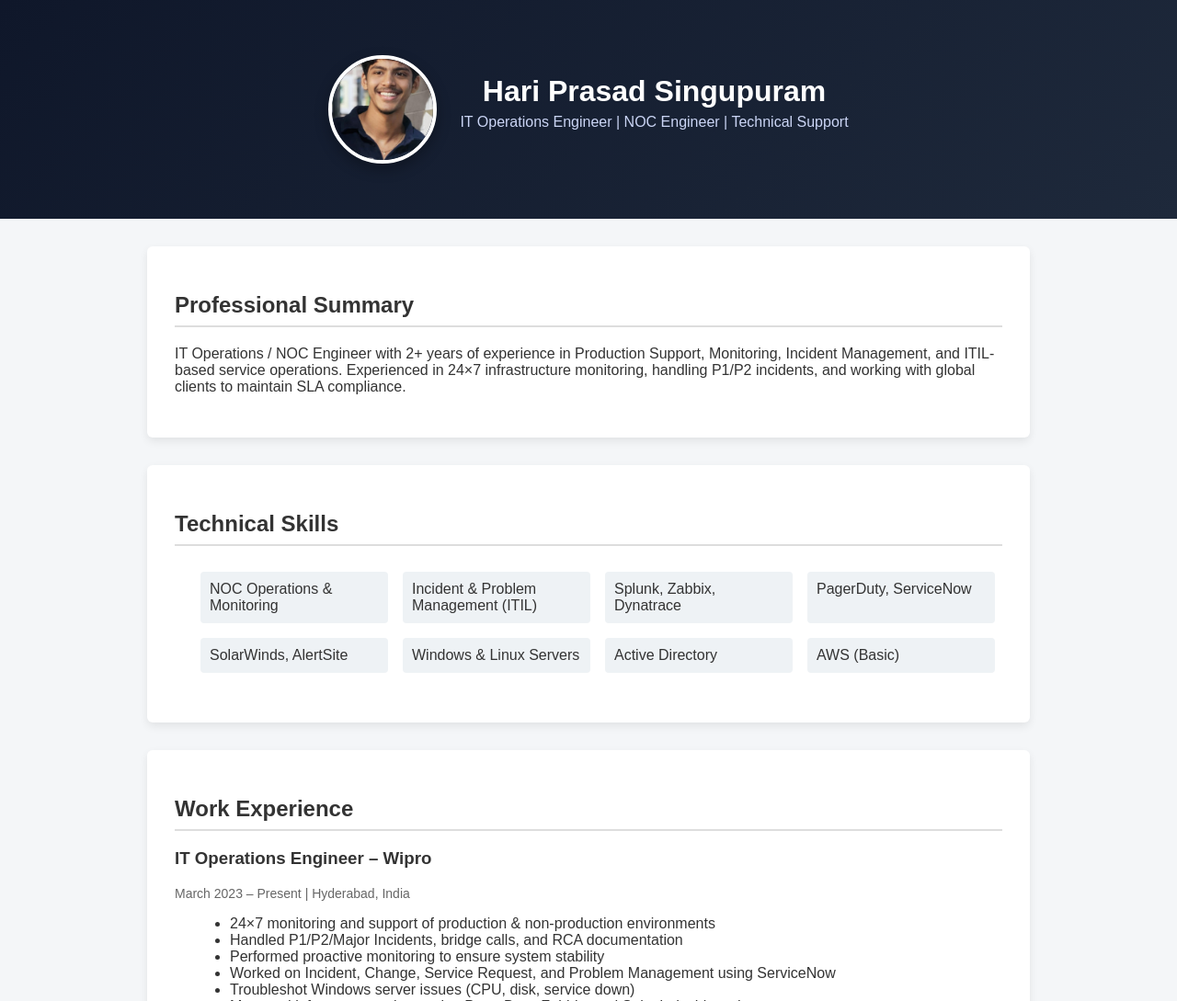
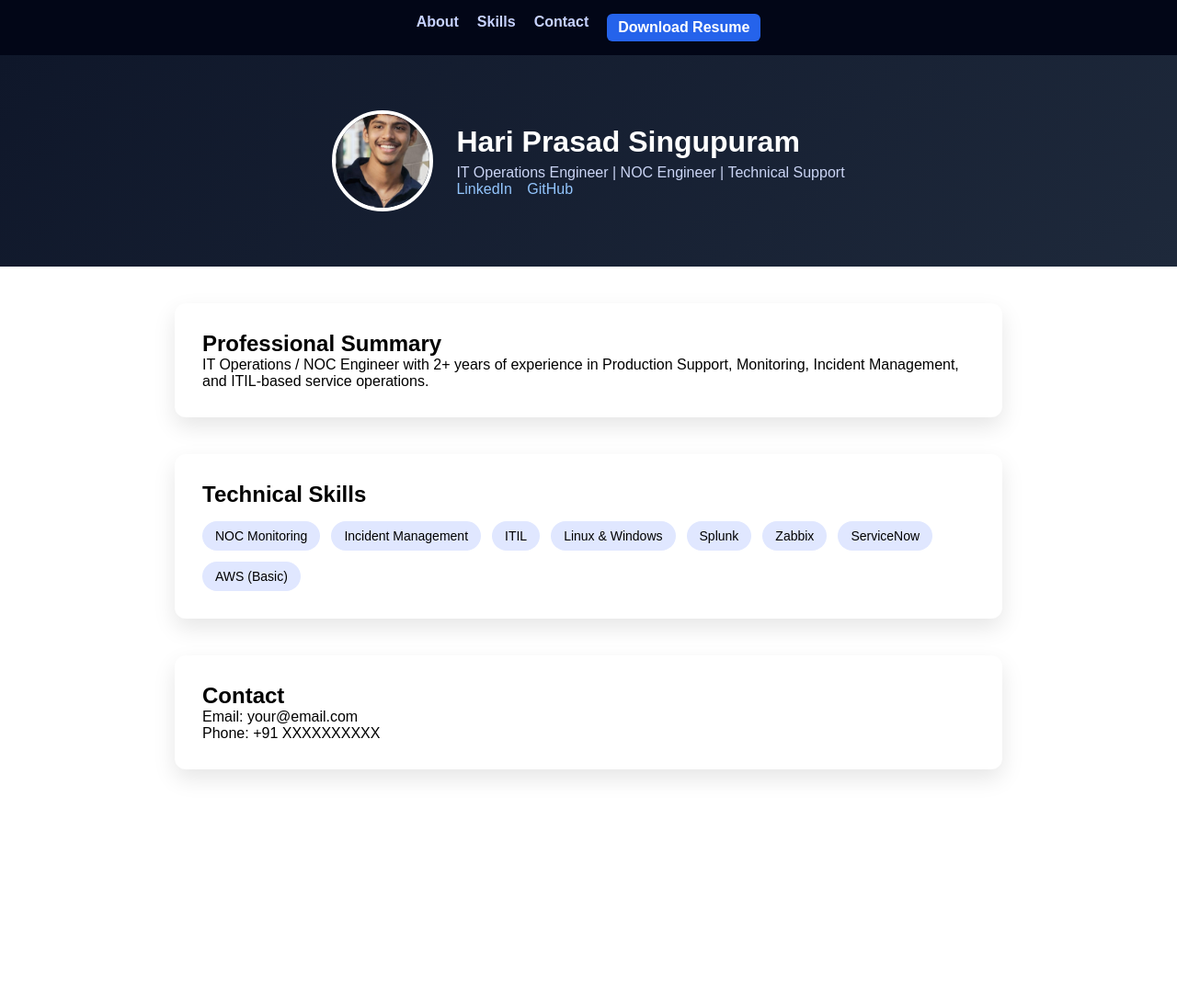
Before and after one commit to hariprasadsingupuram-lgtm/hariprasadsingupuram-lgtm.github.io, a plain HTML site: page index.html in a window 1280 px wide. Shown: the top 1089 px of the page at 92% size. After the commit the page ends 877 px from the top, so only its background shows below. Drawn offline with Linux system fonts and the light colour scheme.

Commit message:
Complete professional portfolio with full features

```diff
--- a/index.html
+++ b/index.html
@@ -7,7 +7,15 @@
 </head>
 <body>
 
-  <!-- HEADER / HERO SECTION -->
+<!-- NAVBAR -->
+<nav class="navbar">
+  <a href="#about">About</a>
+  <a href="#skills">Skills</a>
+  <a href="#contact">Contact</a>
+  <a href="resume.pdf" download class="resume-btn">Download Resume</a>
+</nav>
+
+<!-- HERO -->
 <header class="hero">
   <div class="hero-content">
     <img src="profile.jpg" alt="Hari Prasad Singupuram" class="profile-pic">
@@ -15,83 +23,43 @@
     <div class="hero-text">
       <h1>Hari Prasad Singupuram</h1>
       <p>IT Operations Engineer | NOC Engineer | Technical Support</p>
+
+      <div class="socials">
+        <a href="https://www.linkedin.com" target="_blank">LinkedIn</a>
+        <a href="https://github.com" target="_blank">GitHub</a>
+      </div>
     </div>
   </div>
 </header>
 
-
 <!-- ABOUT -->
-  <section class="card">
+<section id="about" class="card">
   <h2>Professional Summary</h2>
   <p>
     IT Operations / NOC Engineer with 2+ years of experience in Production Support,
     Monitoring, Incident Management, and ITIL-based service operations.
-      Experienced in 24×7 infrastructure monitoring, handling P1/P2 incidents,
-      and working with global clients to maintain SLA compliance.
   </p>
 </section>
 
 <!-- SKILLS -->
-  <section class="card">
+<section id="skills" class="card">
   <h2>Technical Skills</h2>
-    <ul class="skills">
-      <li>NOC Operations & Monitoring</li>
-      <li>Incident & Problem Management (ITIL)</li>
-      <li>Splunk, Zabbix, Dynatrace</li>
-      <li>PagerDuty, ServiceNow</li>
-      <li>SolarWinds, AlertSite</li>
-      <li>Windows & Linux Servers</li>
-      <li>Active Directory</li>
-      <li>AWS (Basic)</li>
-    </ul>
-  </section>
-
-  <!-- EXPERIENCE -->
-  <section class="card">
-    <h2>Work Experience</h2>
-    <h3>IT Operations Engineer – Wipro</h3>
-    <p class="date">March 2023 – Present | Hyderabad, India</p>
-
-    <ul>
-      <li>24×7 monitoring and support of production & non-production environments</li>
-      <li>Handled P1/P2/Major Incidents, bridge calls, and RCA documentation</li>
-      <li>Performed proactive monitoring to ensure system stability</li>
-      <li>Worked on Incident, Change, Service Request, and Problem Management using ServiceNow</li>
-      <li>Troubleshot Windows server issues (CPU, disk, service down)</li>
-      <li>Managed infrastructure alerts using PagerDuty, Zabbix, and Splunk dashboards</li>
-      <li>Created and maintained Knowledge Base (KB) articles as KB lead</li>
-      <li>Ensured SLA compliance and coordinated with cross-functional teams</li>
-    </ul>
-  </section>
-
-  <!-- CERTIFICATIONS -->
-  <section class="card">
-    <h2>Certifications & Awards</h2>
-    <ul>
-      <li>ITIL Foundation Certified</li>
-      <li>AWS Cloud Practitioner</li>
-      <li>Invaluable Award – Wipro</li>
-    </ul>
+  <div class="skills">
+    <span>NOC Monitoring</span>
+    <span>Incident Management</span>
+    <span>ITIL</span>
+    <span>Linux & Windows</span>
+    <span>Splunk</span>
+    <span>Zabbix</span>
+    <span>ServiceNow</span>
+    <span>AWS (Basic)</span>
+  </div>
 </section>
 
 <!-- CONTACT -->
-  <section class="card contact">
-    <h2>+91 6305236100</h2>
-    <p>Email: hariprasadsingupuram@gmail.com</p>
-    <p>LinkedIn:
-      <a href="https://www.linkedin.com/in/hariprasad-singupuram-16002b355/" target="_blank">
-        linkedin.com/in/hariprasad-singupuram
-      </a>
-    </p>
-    <p>GitHub:
-        <a href="https://github.com/hariprasadsingupuram-lgtm/Hari-prasad-Singupuram.github.io" target="_blank">
-        Hari-prasad-Singupuram.github.io
-</p>
+<section id="contact" class="card">
+  <h2>Contact</h2>
+  <p>Email: your@email.com</p>
+  <p>Phone: +91 XXXXXXXXXX</p>
 </section>
-
-  <footer>
-    <p>© 2026 Hari Prasad Singupuram</p>
-  </footer>
-
 </body>
-</html>
--- a/style.css
+++ b/style.css
@@ -1,88 +1,40 @@
-body {
+* {
   margin: 0;
-  font-family: Arial, Helvetica, sans-serif;
-  background-color: #f4f6f8;
-  color: #333;
+  padding: 0;
+  box-sizing: border-box;
+  font-family: Arial, sans-serif;
+}
+
+html {
+  scroll-behavior: smooth;
+}
+
+/* NAVBAR */
+.navbar {
+  position: sticky;
+  top: 0;
+  background: #020617;
+  padding: 15px;
+  display: flex;
+  justify-content: center;
+  gap: 20px;
+  z-index: 1000;
+}
+
+.navbar a {
+  color: #c7d2fe;
+  text-decoration: none;
+  font-weight: bold;
+}
+
+.resume-btn {
+  background: #2563eb;
+  padding: 6px 12px;
+  border-radius: 6px;
+  color: white !important;
 }
 
 /* HERO */
-.hero {
-  background-color: #1f2933;
-  color: white;
-  text-align: center;
-  padding: 50px 20px;
-}
-
-.hero h1 {
-  margin: 0;
-  font-size: 36px;
-}
-
-.hero p {
-  font-size: 18px;
-  margin-top: 10px;
-}
-
-/* CARD SECTIONS */
-.card {
-  background: white;
-  max-width: 900px;
-  margin: 30px auto;
-  padding: 30px;
-  border-radius: 6px;
-  box-shadow: 0 4px 10px rgba(0,0,0,0.08);
-}
-
-.card h2 {
-  border-bottom: 2px solid #ddd;
-  padding-bottom: 8px;
-}
-
-/* SKILLS */
-.skills {
-  display: grid;
-  grid-template-columns: repeat(auto-fit, minmax(220px, 1fr));
-  list-style: none;
-  padding: 0;
-}
-
-.skills li {
-  background: #eef2f5;
-  margin: 8px;
-  padding: 10px;
-  border-radius: 4px;
-}
-
-/* EXPERIENCE */
-.date {
-  font-size: 14px;
-  color: #666;
-  margin-bottom: 10px;
-}
-
-.card ul {
-  margin-left: 20px;
-}
-
-/* CONTACT */
-.contact a {
-  color: #2563eb;
-  text-decoration: none;
-}
-
-.contact a:hover {
-  text-decoration: underline;
-}
-
-/* FOOTER */
-footer {
-  text-align: center;
-  padding: 20px;
-  background: #1f2933;
-  color: white;
-  margin-top: 40px;
-}
-/* HERO SECTION */
 .hero {
   background: linear-gradient(135deg, #0f172a, #1e293b);
   padding: 60px 20px;
@@ -97,30 +49,74 @@ footer {
   max-width: 900px;
 }
 
-/* PROFILE PHOTO */
 .profile-pic {
   width: 110px;
   height: 110px;
   border-radius: 50%;
   object-fit: cover;
   border: 4px solid white;
-  box-shadow: 0 6px 15px rgba(0,0,0,0.3);
 }
 
-/* TEXT */
 .hero-text h1 {
   color: white;
   font-size: 32px;
-  margin: 0;
 }
 
 .hero-text p {
   color: #cbd5f5;
-  font-size: 16px;
   margin-top: 6px;
 }
 
-/* MOBILE RESPONSIVE */
+.socials a {
+  margin-right: 12px;
+  color: #93c5fd;
+  text-decoration: none;
+}
+
+/* CARD SECTIONS */
+.card {
+  background: white;
+  margin: 40px auto;
+  padding: 30px;
+  max-width: 900px;
+  border-radius: 12px;
+  box-shadow: 0 10px 25px rgba(0,0,0,0.1);
+  animation: fadeUp 0.6s ease;
+}
+
+@keyframes fadeUp {
+  from {
+    opacity: 0;
+    transform: translateY(20px);
+  }
+  to {
+    opacity: 1;
+    transform: translateY(0);
+  }
+}
+
+/* SKILLS */
+.skills {
+  display: flex;
+  flex-wrap: wrap;
+  gap: 12px;
+  margin-top: 15px;
+}
+
+.skills span {
+  background: #e0e7ff;
+  padding: 8px 14px;
+  border-radius: 20px;
+  font-size: 14px;
+  transition: transform 0.2s;
+}
+
+.skills span:hover {
+  transform: scale(1.1);
+  background: #c7d2fe;
+}
+
+/* MOBILE */
 @media (max-width: 600px) {
   .hero-content {
     flex-direction: column;
```
Lines whose indentation alone changed are shown as unchanged.
